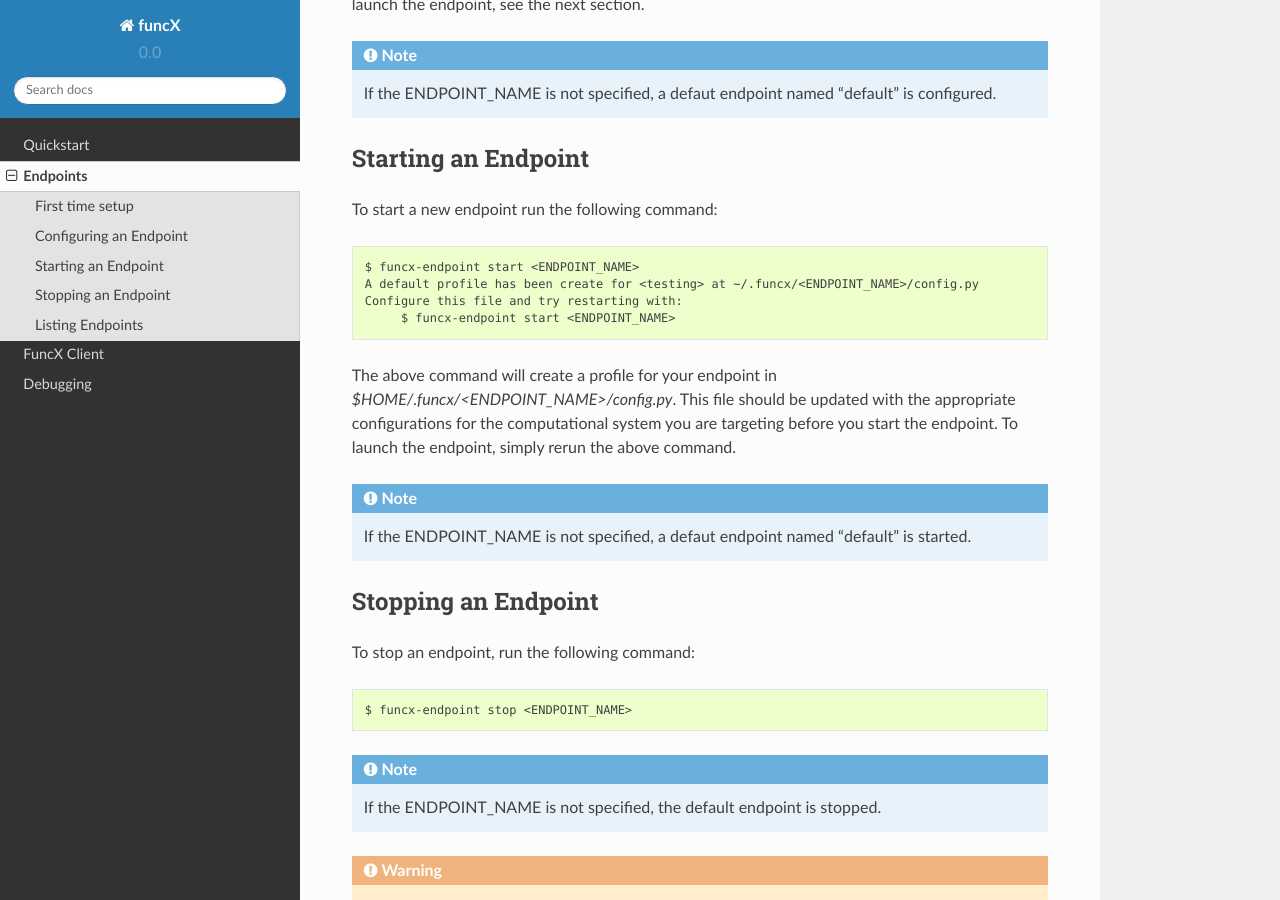
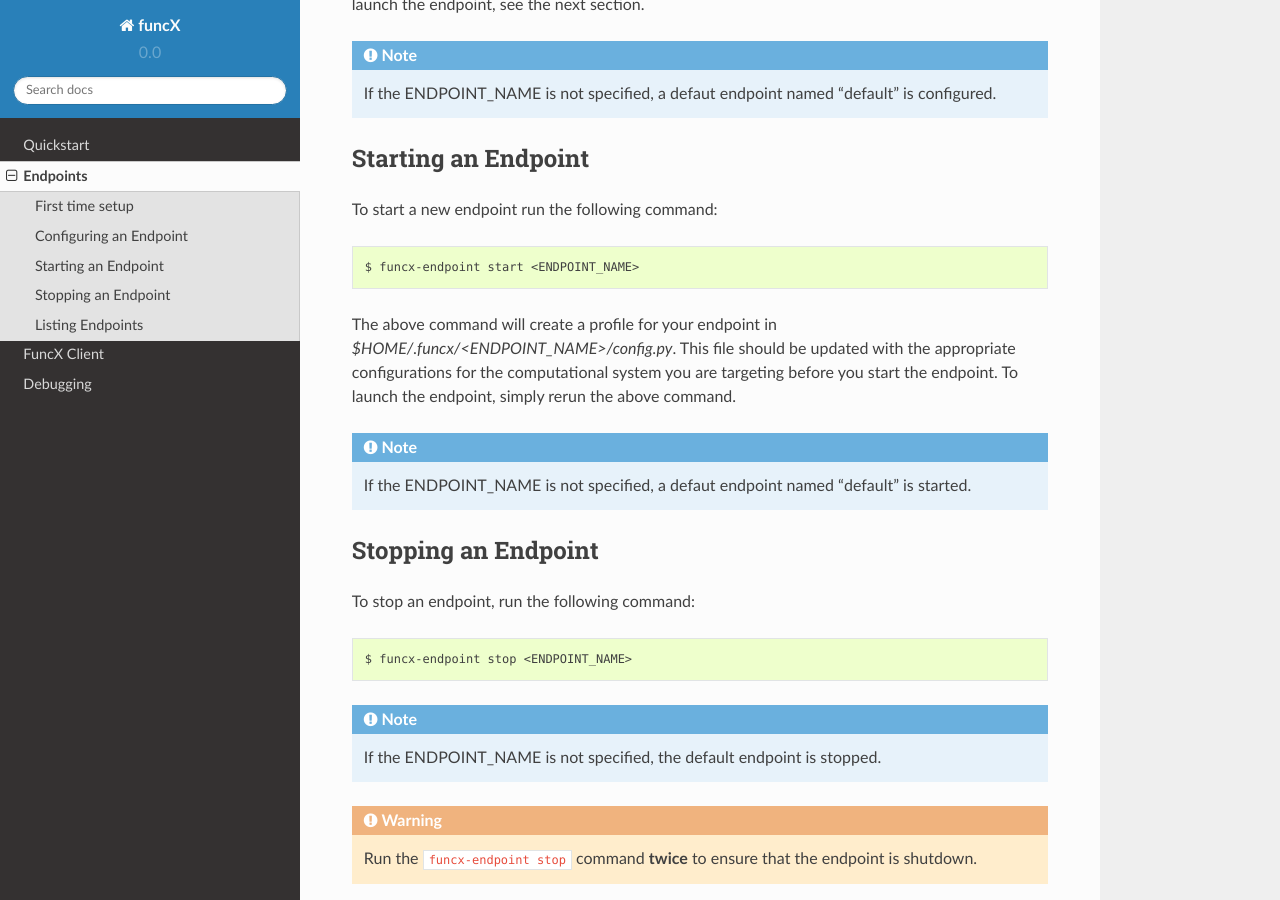
Before and after one commit to globus/globus-compute, a Sphinx documentation site: the page built from docs/endpoints.rst, in a window 1280 px wide and 900 px high, scrolled down 1132 px. Built offline with Sphinx 7.4.7 and the Read the Docs theme 2.0.0, drawn with Linux system fonts in a browser that asks for light colours.

Commit message:
Updating start doc to match current implementation

```diff
--- a/docs/endpoints.rst
+++ b/docs/endpoints.rst
@@ -54,9 +54,6 @@ Starting an Endpoint
 To start a new endpoint run the following command::
 
   $ funcx-endpoint start <ENDPOINT_NAME>
-  A default profile has been create for <testing> at ~/.funcx/<ENDPOINT_NAME>/config.py
-  Configure this file and try restarting with:
-       $ funcx-endpoint start <ENDPOINT_NAME>
 
 The above command will create a profile for your endpoint in `$HOME/.funcx/<ENDPOINT_NAME>/config.py`.
 This file should be updated with the appropriate configurations for the computational system you are
```
